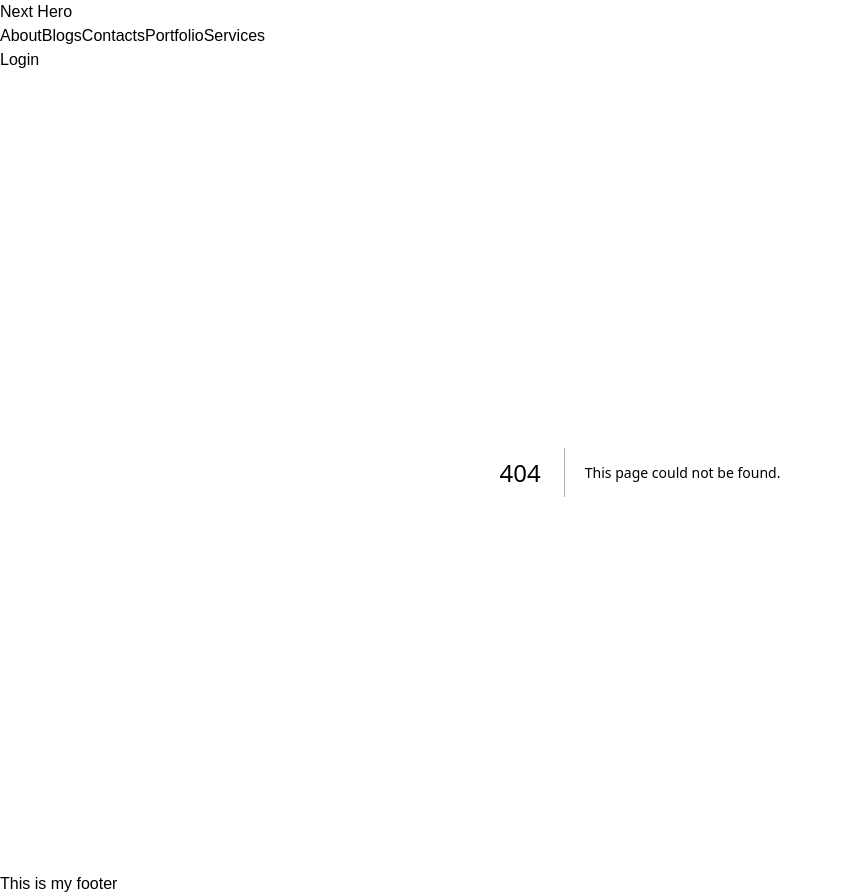
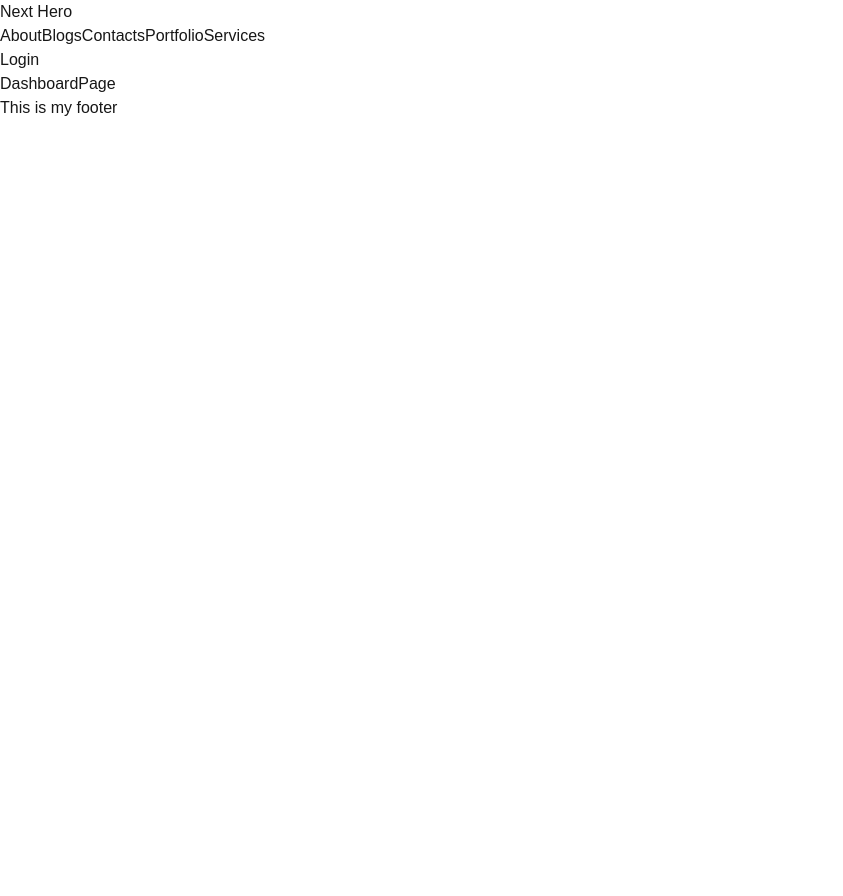
Before and after one commit to sazzadshakhbd/next-hero, a Next.js app in the folder my-app/: page /dashboard in a window 1280 px wide. Before the commit this address had no page. Shown: the whole page, without its empty margins (0-843 px from the left). After the commit the page ends 800 px from the top, so only its background shows below. Built offline with nearby package versions, Linux system fonts and the light colour scheme.

Commit message:
create route groups for dashboard page

```diff
--- /dev/null
+++ b/my-app/src/app/(dashboards)/dashboard/page.jsx
@@ -0,0 +1,7 @@
+import React from 'react'
+
+export default function DashboardPage() {
+  return (
+    <div>DashboardPage</div>
+  )
+}
```
Also changed, not shown: my-app/src/app/(dashboards)/user/page.jsx (added, +7 -0 lines).
